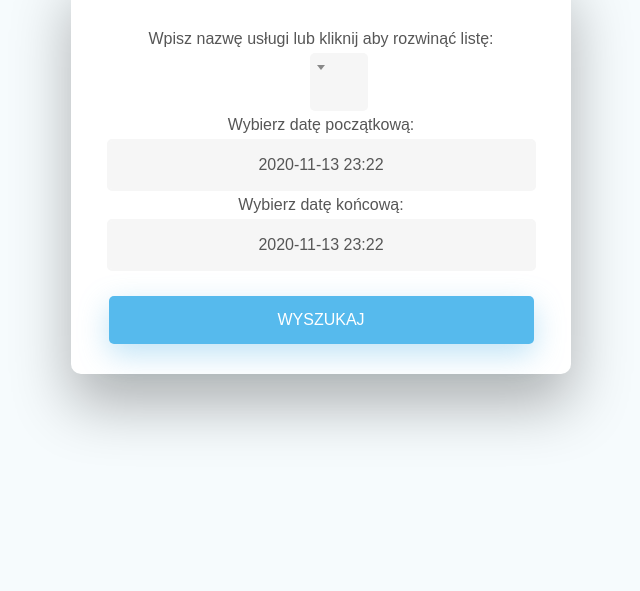
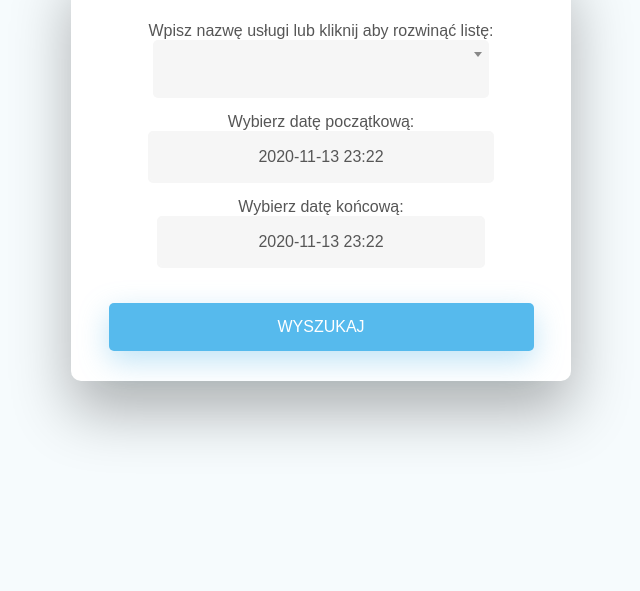
Before and after one commit to buhaay/scrapper, a Flask app: template templates/index.html in a window 1280 px wide. Shown: the part 257-848 px from the top of the page, without its empty margins (339-979 px from the left). Run offline with Flask 2, Linux system fonts and the light colour scheme; the template is opened without the code that fills it, so the values that code supplies are empty; some libraries are stand-ins or nearby versions.

Commit message:
templates, static - fixed searchbar width

```diff
--- a/static/css/login_form.css
+++ b/static/css/login_form.css
@@ -143,7 +143,6 @@ input {
   text-decoration: none;
   display: inline-block;
   font-size: 16px;
-  margin: 5px;
   width: 85%;
   border: 2px solid #f6f6f6;
   -webkit-transition: all 0.5s ease-in-out;
@@ -328,10 +327,17 @@ ul {
     color: white;
 }
 
-#searchbar {
+.searchbar {
     border: 1px solid #ced4da;
     border-radius: .25rem;
     transition: border-color .15s ease-in-out,box-shadow .15s ease-in-out;
     height: calc(1.5em + .75rem + 2px);
     padding: .375rem .75rem;
+    width: 85%;
 }
+
+#searchForm {
+  display: grid;
+  justify-items: center;
+  grid-row-gap: 15px;
+}
--- a/static/css/searchbar.css
+++ b/static/css/searchbar.css
@@ -4,7 +4,7 @@
  position:relative;
  vertical-align:middle
  width: 85%;
- margin: 5px;
+ /*margin: 5px;*/
  margin-left: auto;
  margin-right: auto;
 }
--- a/templates/index.html
+++ b/templates/index.html
@@ -19,9 +19,9 @@
             <div class="loginfo container">
                 Zalogowany jako: {{ username }}
             </div>
-                <form method="POST">
+                <form method="POST" id="searchForm">
                     <!-- exam picker -->
-                    <label for="exam">
+                    <label for="exam"  class="fadeIn second">
                         Wpisz nazwę usługi lub kliknij aby rozwinąć listę:
                         <select class="searchbar fadeIn first" name="exam_choice" id="exam">
                             <option></option>
@@ -36,14 +36,14 @@
                     <!-- start date picker -->
                     <label for="date1" class="fadeIn second">
                         Wybierz datę początkową:
+                    <input type="text" id="date1" name="start_date" class="picker fadeIn second">
                     </label>
-                    <input type="text" id="date1" name="start_date" class="picker fadeIn second">
 
                     <!-- end date picker-->
                     <label for="date2" class="fadeIn third">
                         Wybierz datę końcową:
+                    <input type="text" id="date2" name="end_date" class="picker fadeIn third">
                     </label>
-                    <input type="text" id="date2" name="end_date" class="picker fadeIn third">
 
                     <input type="submit" class="fadeIn fourth" value="Wyszukaj">
                 </form>
```
